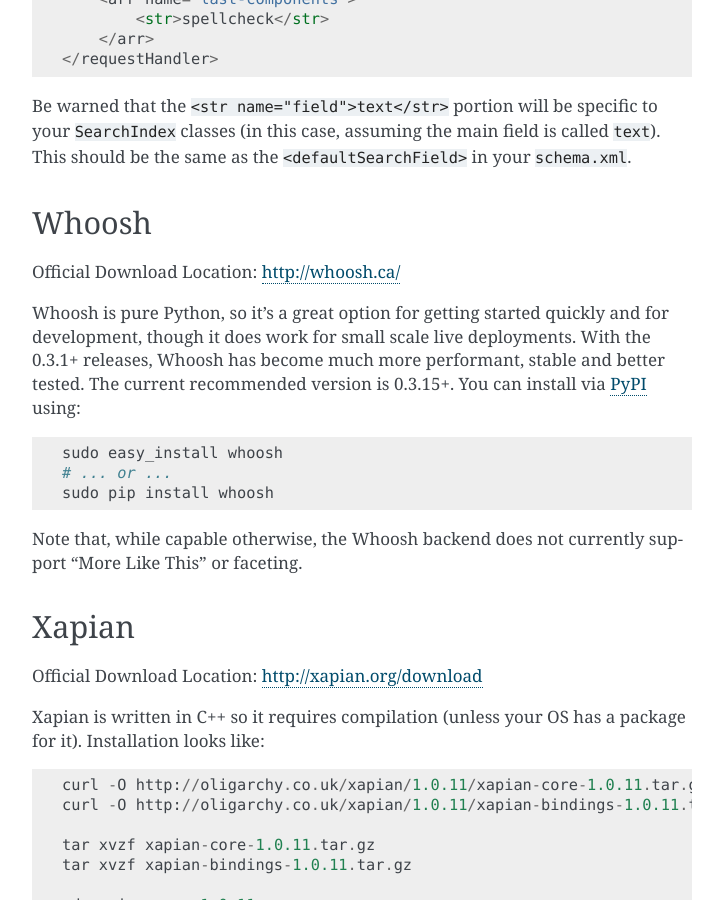
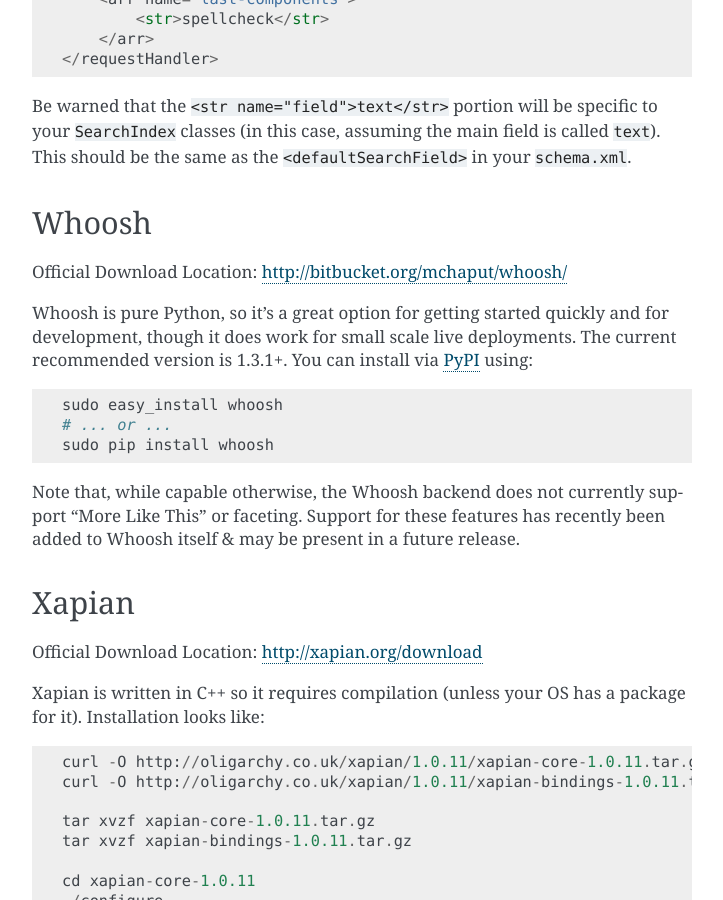
Before and after one commit to django-haystack/django-haystack, a Sphinx documentation site: the page built from docs/installing_search_engines.rst, in a window 1280 px wide and 900 px high, scrolled down 1642 px. Shown: the whole window, without its empty margins (388-1111 px from the left). Built offline with Sphinx 7.4.7, drawn with Linux system fonts in a browser that asks for light colours.

Commit message:
Clarified that the current supported version of Whoosh is the 1.1.1+ series. Thanks to glesica for the report & original patch!

```diff
--- a/docs/backend_support.rst
+++ b/docs/backend_support.rst
@@ -44,7 +44,7 @@
 * Term Boosting
 * Stored (non-indexed) fields
 * Highlighting
-* Requires: whoosh (0.3.15+)
+* Requires: whoosh (1.1.1+)
 
 Xapian
 ------
--- a/docs/installing_search_engines.rst
+++ b/docs/installing_search_engines.rst
@@ -85,20 +85,19 @@
 Whoosh
 ======
 
-Official Download Location: http://whoosh.ca/
+Official Download Location: http://bitbucket.org/mchaput/whoosh/
 
 Whoosh is pure Python, so it's a great option for getting started quickly and
-for development, though it does work for small scale live deployments. With the
-0.3.1+ releases, Whoosh has become much more performant, stable and better
-tested. The current recommended version is 0.3.15+. You can install via PyPI_
-using::
+for development, though it does work for small scale live deployments. The
+current recommended version is 1.3.1+. You can install via PyPI_ using::
 
     sudo easy_install whoosh
     # ... or ...
     sudo pip install whoosh
 
 Note that, while capable otherwise, the Whoosh backend does not currently
-support "More Like This" or faceting.
+support "More Like This" or faceting. Support for these features has recently
+been added to Whoosh itself & may be present in a future release.
 
 .. _PyPI: http://pypi.python.org/pypi/Whoosh/
 
```
Also changed, not shown: other parts of docs/backend_support.rst (+1 -1 lines).
